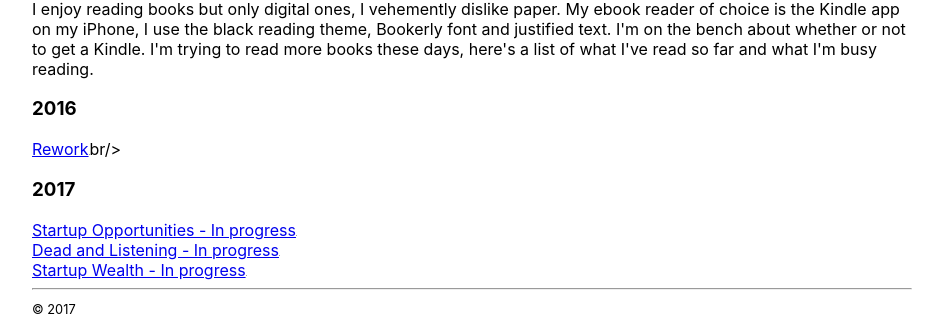
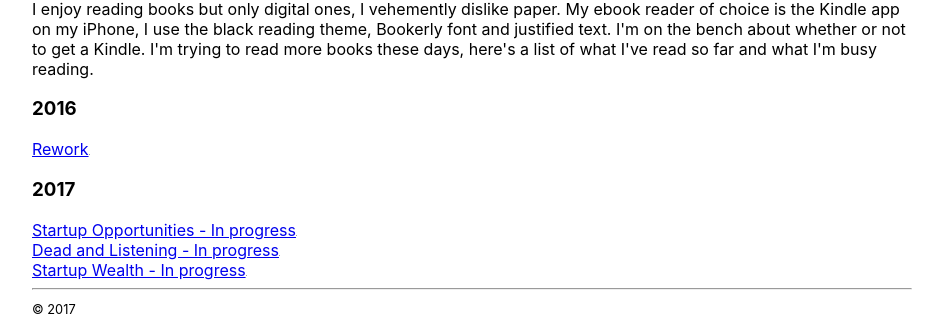
Before and after one commit to nuclearpengy/nuclearpengy.github.io, a Jekyll site: the page built from reading.html, in a window 1280 px wide. Shown: the part 456-789 px from the top of the page, without its empty margins (168-1111 px from the left). Built offline with Jekyll 4.4.1, drawn with Linux system fonts in a browser that asks for light colours; grey boxes are pictures that could not be loaded.

Commit message:
Update reading.html

```diff
--- a/reading.html
+++ b/reading.html
@@ -21,7 +21,7 @@ description: Reading is like food but for your brain. Here's what I'm reading.
 <p>I enjoy reading books but only digital ones, I vehemently dislike paper. My ebook reader of choice is the Kindle app on my iPhone, I use the black reading theme, Bookerly font and justified text. I'm on the bench about whether or not to get a Kindle. I'm trying to read more books these days, here's a list of what I've read so far and what I'm busy reading.</p>
 
 <h3>2016</h3>
-<a target="_blank" href="https://www.amazon.com/gp/product/0307463745/ref=as_li_tl?ie=UTF8&camp=1789&creative=9325&creativeASIN=0307463745&linkCode=as2&tag=brownjeffery-20&linkId=43bfbcee54d814a6ef9dc6271bdb8d58">Rework</a><img src="//ir-na.amazon-adsystem.com/e/ir?t=brownjeffery-20&l=am2&o=1&a=0307463745" width="1" height="1" border="0" alt="" style="border:none !important; margin:0px !important;" />br/>
+<a target="_blank" href="https://www.amazon.com/gp/product/0307463745/ref=as_li_tl?ie=UTF8&camp=1789&creative=9325&creativeASIN=0307463745&linkCode=as2&tag=brownjeffery-20&linkId=43bfbcee54d814a6ef9dc6271bdb8d58">Rework</a><img src="//ir-na.amazon-adsystem.com/e/ir?t=brownjeffery-20&l=am2&o=1&a=0307463745" width="1" height="1" border="0" alt="" style="border:none !important; margin:0px !important;" /><br/>
 
 <h3>2017</h3>
 <a target="_blank" href="https://www.amazon.com/gp/product/1119378184/ref=as_li_tl?ie=UTF8&camp=1789&creative=9325&creativeASIN=1119378184&linkCode=as2&tag=brownjeffery-20&linkId=739605d5807edaf493b289cd073211f1">Startup Opportunities - In progress</a><img src="//ir-na.amazon-adsystem.com/e/ir?t=brownjeffery-20&l=am2&o=1&a=1119378184" width="1" height="1" border="0" alt="" style="border:none !important; margin:0px !important;" /><br/>
```
